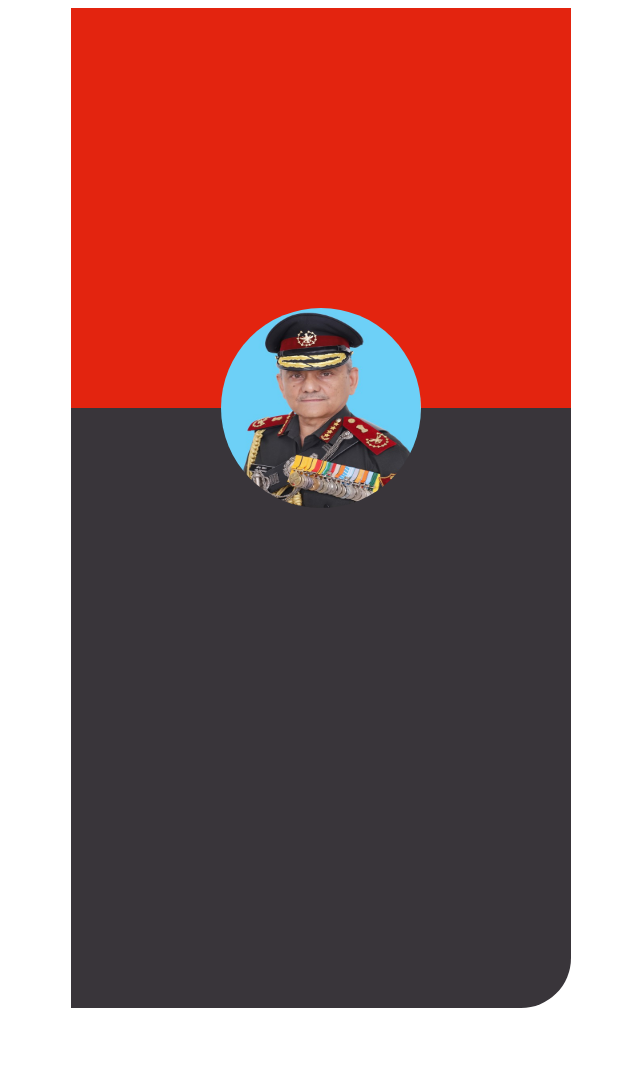
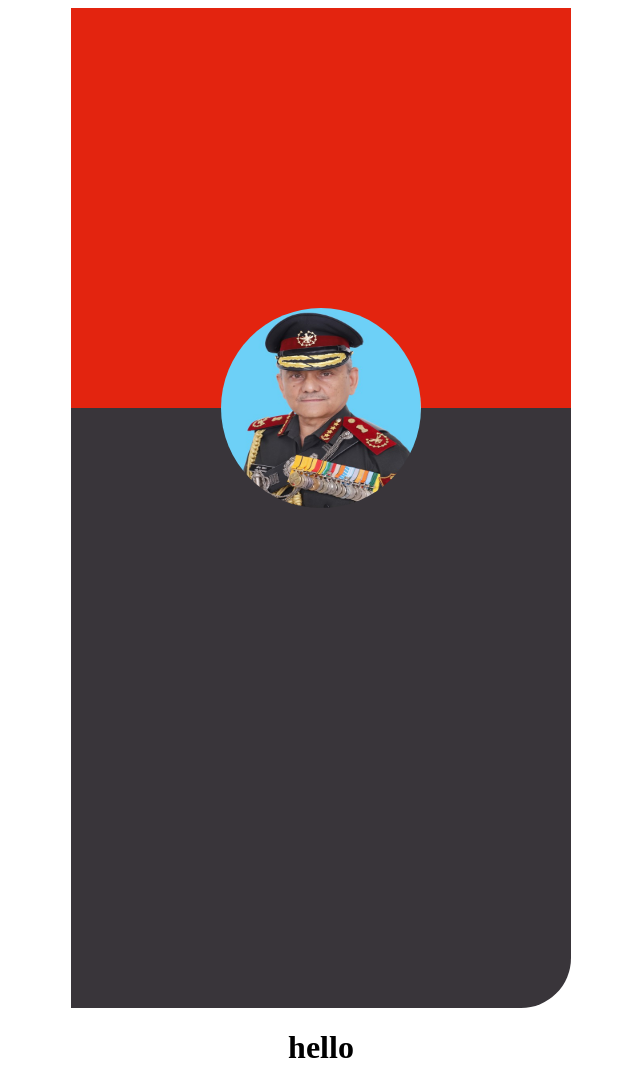
Before and after one commit to venkatesh180811/new-repo, a plain HTML site: page index.html in a window 1280 px wide. Shown: the whole page, without its empty margins (319-959 px from the left). Before the commit the page ends 1016 px from the top, so only its background shows below. Drawn offline with Linux system fonts and the light colour scheme.

Commit message:
Update index.html

```diff
--- a/index.html
+++ b/index.html
@@ -15,9 +15,12 @@
 
     <div class="card1" >
     </div>
+        <div>
+            <h1>
+                hello
+            </h1>
+        </div>
 
     </center>
-
-
 </body>
 </html>
```
